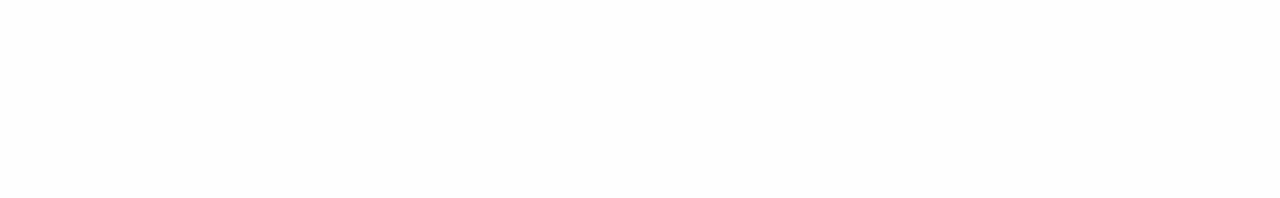
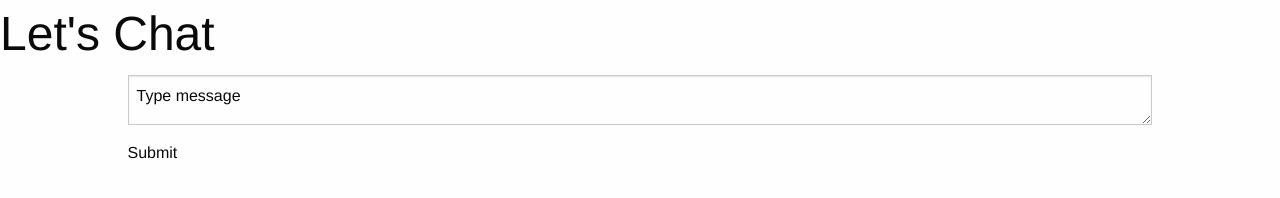
Before and after one commit to kelvinkipsang/chat-system, a plain HTML site: page index.html in a window 1280 px wide. Drawn offline with nearby package versions, Linux system fonts and the light colour scheme; files whose address does not match are found by name.

Commit message:
adding content to body and animating header

```diff
--- a/index.html
+++ b/index.html
@@ -13,10 +13,32 @@
     <link rel="stylesheet" href="css/app.css">
     <link rel="stylesheet" href="css/animate.css">
 	<link rel="stylesheet" href="css/normalize.css">
-	<link rel="stylesheet" href="css/foundation.css">
+	<link rel="stylesheet"  href="css/foundation.css">
 	<script src="js/vendor/modernizr.js"></script>
-</head>
+    <script type="text/javascript" src="http://ajax.googleapis.com/ajax/libs/jquery/1.6.4/jquery.js"></script>
+    </head>
 <body>
+
+    <h1 class="animated infinite flash">Let's Chat</h1>
+
+    <div class="row">
+
+    <div class="small-10 small-centered content">
+
+
+
+    </div>
+
+         <div class="row">
+
+    <div class="small-10 small-centered messg">
+        <textarea>Type message</textarea>
+        <button>Submit</button>
+
+
+    </div>
+
+    </div>
 
 
 
```
